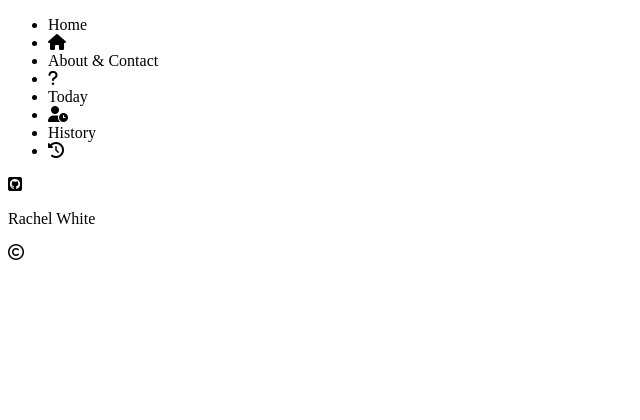
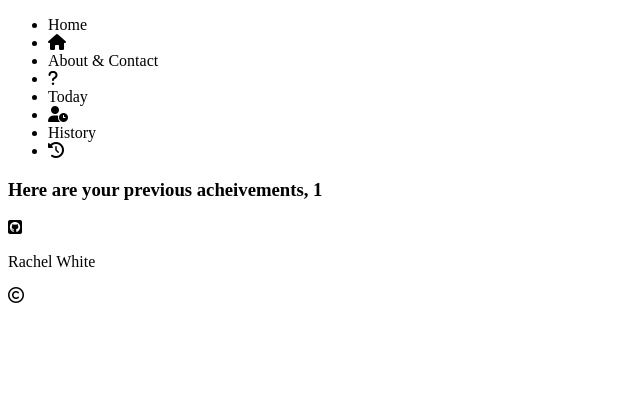
Before and after one commit to rachel-white/what-ive-done, a Flask app: template templates/history.html in a window 1280 px wide. Shown: the top 420 px of the page, without its empty margins (0-640 px from the left). Run offline with Flask 2, Linux system fonts and the light colour scheme; the template is opened without the code that fills it: most values are stand-ins (such as "Sample title", 1, 10 or a date in 2020); some libraries are stand-ins or nearby versions.

Commit message:
added divs for where history will go, and user id welcome

```diff
--- a/templates/history.html
+++ b/templates/history.html
@@ -24,6 +24,20 @@
             </div>
         </ul>
     </nav>
+
+<h3>Here are your previous acheivements, {{ userID }}</h3>
+    <div class="history history-page">
+        <div class="history date">
+            <div class="history list-acheived">
+                <div class="history acheivement">
+                    <!--Generate from Mongo, each document is a new row -->
+                    <div class="history time"></div>
+                    <div class="history achievement-text"></div>
+                </div>
+            </div>
+        </div>
+    </div>
+
 <!--div for each date-->
 <!--div looks like a large card, in a different colour to the cards, but similar to the backgroun -->
 <!--div contains generated cards of each entry from that day-->
```
